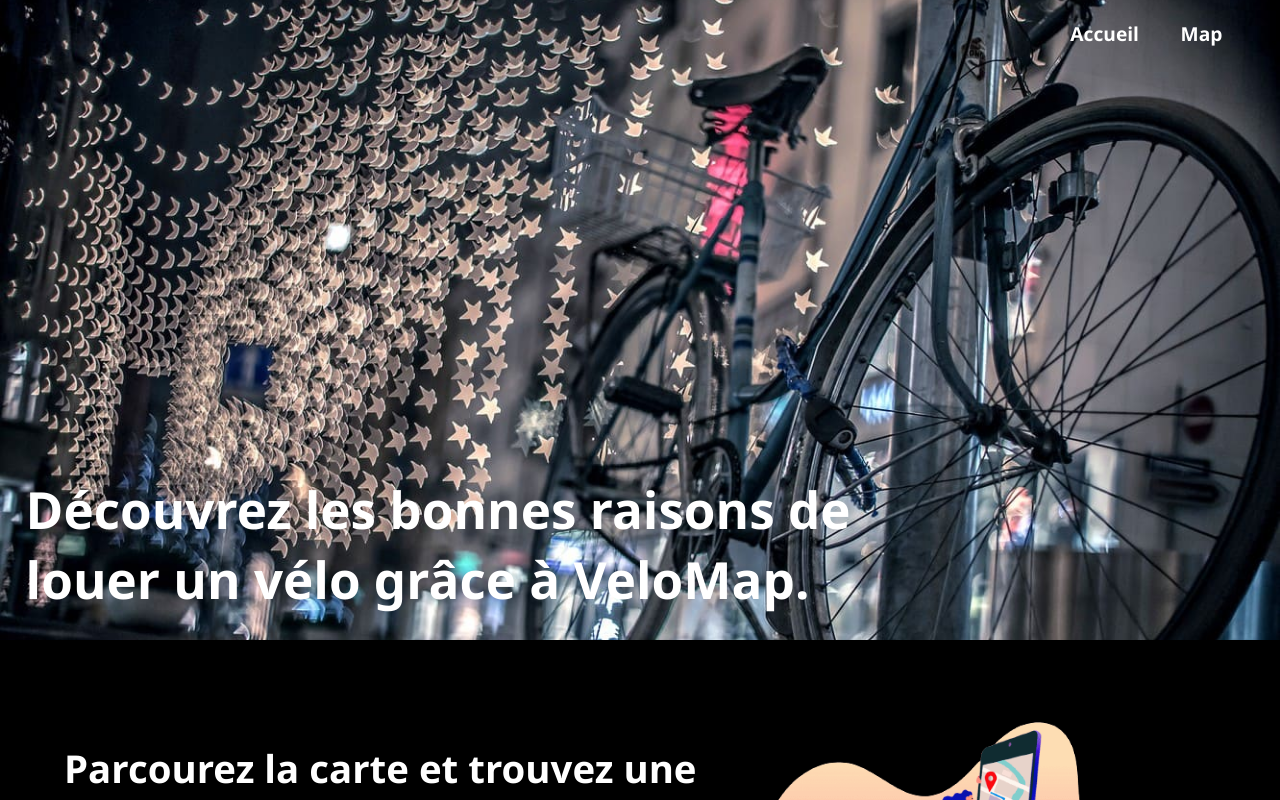
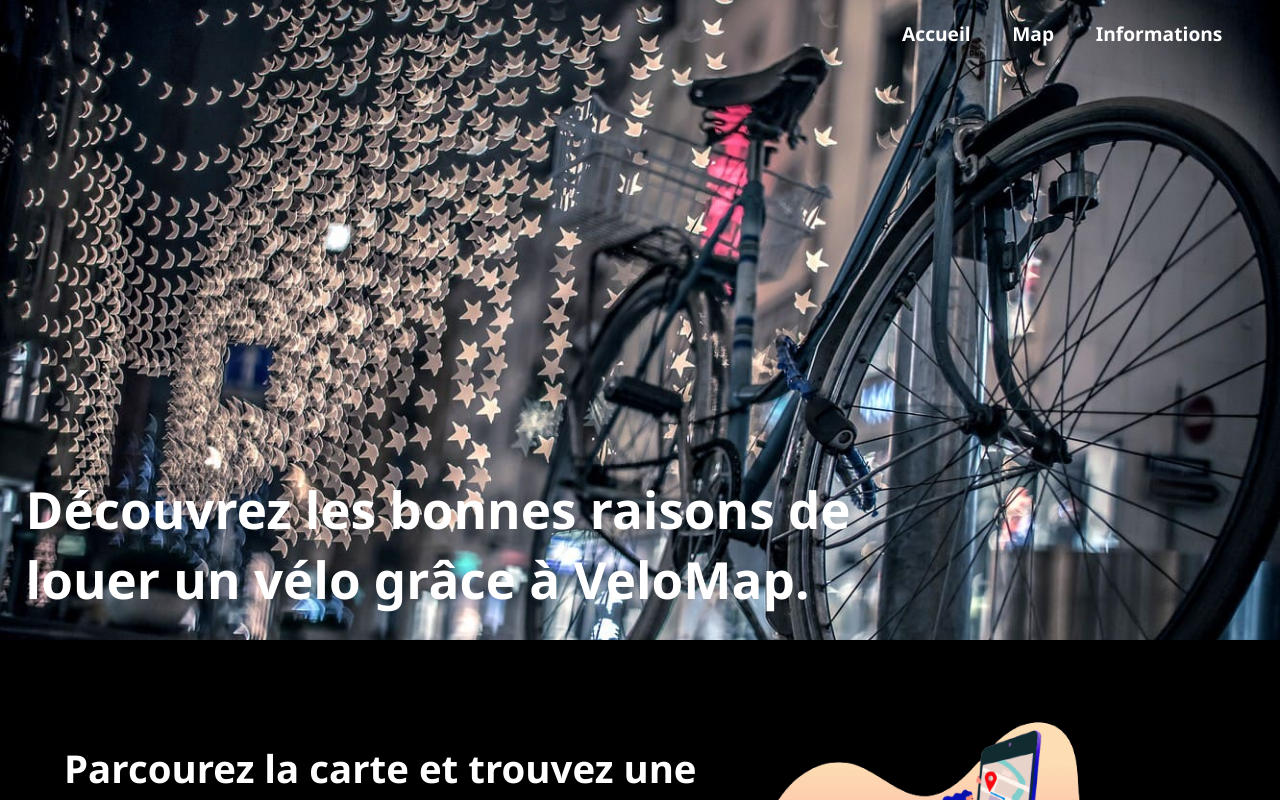
Before and after one commit to Yoan-laurain/VeloMap, a plain HTML site: page index.html in a window 1280 px wide. Shown: the top 800 px of the page. Drawn offline with nearby package versions, Linux system fonts and the light colour scheme.

Commit message:
Revert "Withdraw info link"
This reverts commit 055ef24cf3ed583f007b1d2e5608c3222a1aef12.

```diff
--- a/index.html
+++ b/index.html
@@ -20,7 +20,11 @@
 						<span>Map</span>
 					</a>
 				</li>
-
+				<li id="Info">
+					<a href="Pages/Info.html">
+						<span>Informations</span>
+					</a>
+				</li>
 			</ul>
 		</nav>
 		<main>
```
Also changed, not shown: Pages/Map.html (+5 -1 lines).
